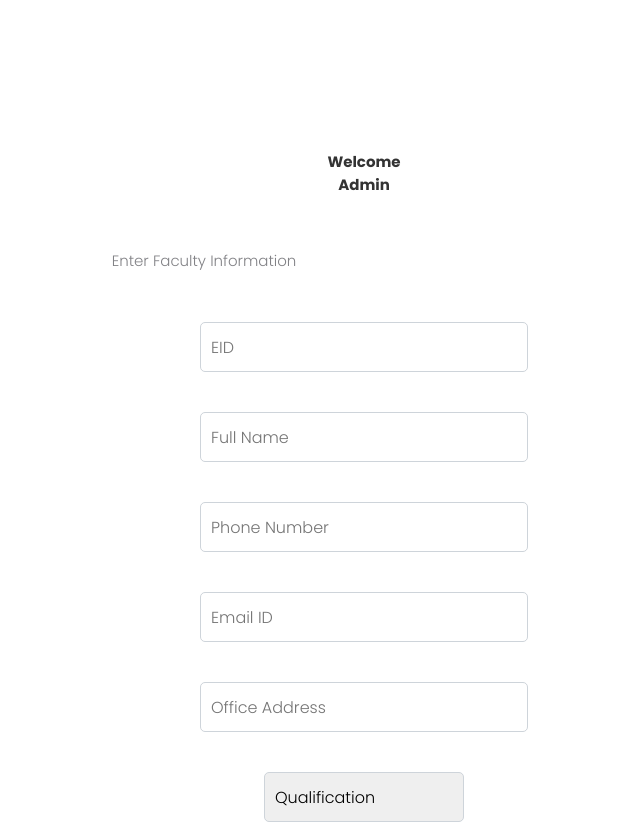
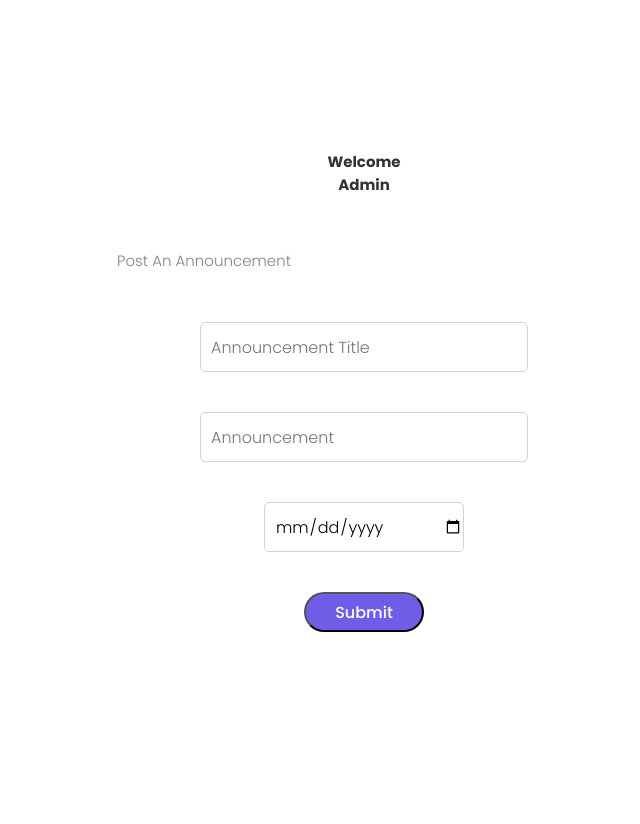
Before and after one commit to shahzaib-shafiq/SSNA-Admin, a React (Create React App) app: page / in a window 1280 px wide. Shown: the top 824 px of the page, without its empty margins (276-916 px from the left). After the commit the page ends 800 px from the top, so only its background shows below. Built offline with nearby package versions, Linux system fonts and the light colour scheme.

Commit message:
Date Added to Announcements

```diff
--- a/src/App.js
+++ b/src/App.js
@@ -4,11 +4,13 @@ import FacultyInfo from './Components/FacultyInfo'
 import Announcements from './Components/Announcements'
 import Registration from './Components/Registration';
 
+
+
 function App() {
   return (
     <div className="App">
-  <FacultyInfo/>
-    {/* <Announcements/> */}
+  {/* <FacultyInfo/> */}
+    <Announcements/>
 
     {/* <Registration/> */}
 
--- a/src/Components/Announcements.js
+++ b/src/Components/Announcements.js
@@ -5,7 +5,7 @@ const Announcements
   const [userData, setUserData] = useState({
     Title: "",
     Announcement: "",
-
+    AnnouncementDate:""
   });
 
   let name, value;
@@ -19,9 +19,9 @@ const Announcements
   // connect with firebase
   const submitData = async (event) => {
     event.preventDefault();
-    const { Title, Announcement } = userData;
+    const { Title, Announcement,AnnouncementDate } = userData;
 
-    if (Title && Announcement) {
+    if (Title && Announcement&&AnnouncementDate) {
       const res = fetch(
         "https://ssna-admin-default-rtdb.firebaseio.com/Announcements.json",
         {
@@ -32,6 +32,7 @@ const Announcements
           body: JSON.stringify({
             Title,
             Announcement,
+            AnnouncementDate
 
           }),
         }
@@ -41,6 +42,7 @@ const Announcements
         setUserData({
           Title: "",
           Announcement: "",
+          AnnouncementDate: "",
 
         });
         alert("Data Stored");
@@ -86,6 +88,7 @@ const Announcements
                         <input
                           type="text"
                           name="Title"
+                          maxLength="20"
                           id=""
                           className="form-control"
                           placeholder="Announcement Title"
@@ -98,11 +101,32 @@ const Announcements
                           type="text"
                           name="Announcement"
                           id=""
+                          maxLength="100"
                           className="form-control"
                           placeholder="Announcement"
                           value={userData.Announcement}
                           onChange={postUserData}
                         />
+
+
+                      </div>
+
+                      <div className="col-12 col-lg-6 contact-input-feild">
+                        <input
+                          type="date"
+                          name="AnnouncementDate"
+
+                          className="form-control wider-dropdown"
+                          id="start"
+
+                          value={userData.AnnouncementDate}
+                          onChange={postUserData}
+
+                          min="2018-01-01"
+                          max="2050-12-31"
+                        />
+
+
                       </div>
                     </div>
                     <button
```
